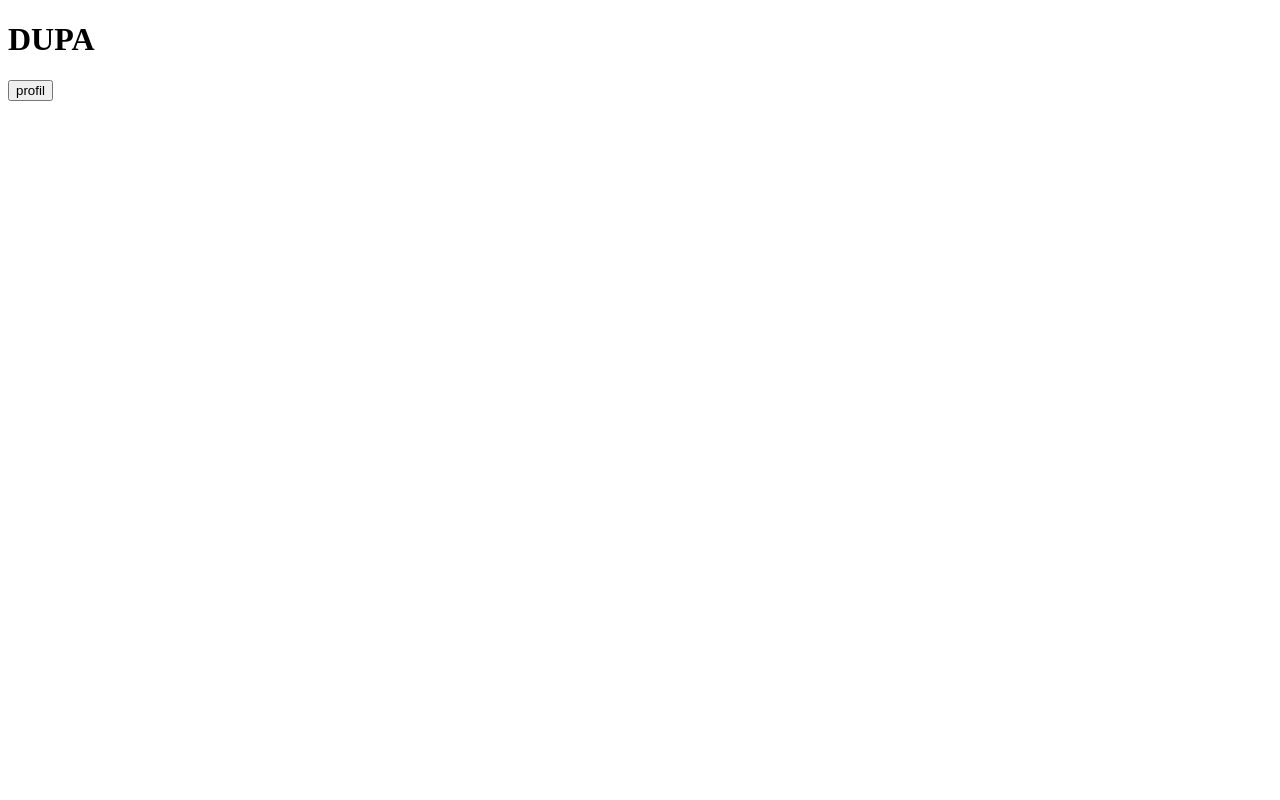
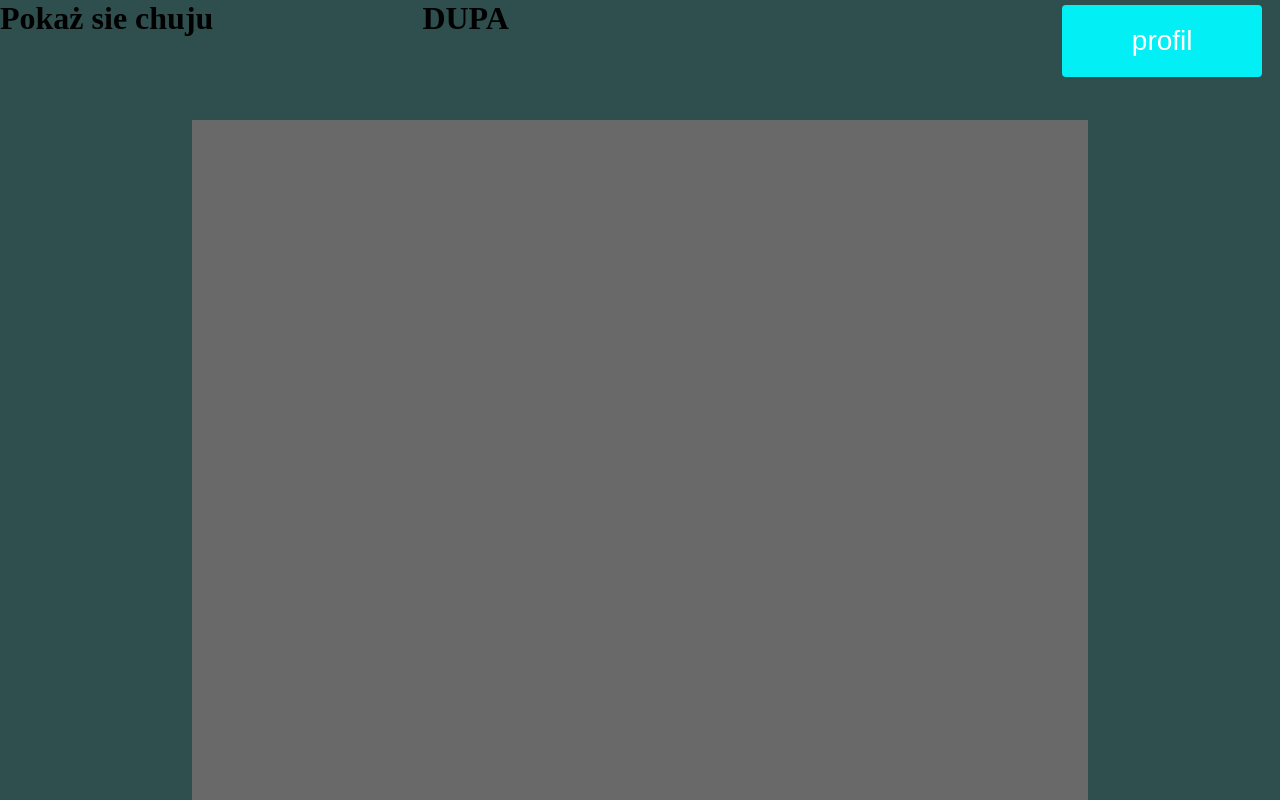
Before and after one commit to s22624-pjwstk/Projekt_v2, a Flask app: page /main in a window 1280 px wide. Before the commit the page is almost empty. Run offline with Flask 2, Linux system fonts and the light colour scheme.

Commit message:
Added ultra hiper button

```diff
--- a/templates/main_side.html
+++ b/templates/main_side.html
@@ -3,15 +3,113 @@
 <head>
     <meta charset="UTF-8">
     <title>main</title>
+    <style type="text/css">
+        *{
+            margin: 0;
+            padding: 0;
+
+        }
+        #top{
+            background-color: darkslategray;
+            height: 15vh;
+            width: 100%;
+            position: relative;
+            margin-top: 0;
+
+}
+#central{
+            background-color: dimgray;
+            height: 85vh;
+            width: 70%;
+            top:0;
+            float: left;
+
+}
+.side{
+            height: 85vh;
+            width: 15%;
+            background-color: darkslategray;
+            top: 0;
+            float: left;
+}
+.top_side{
+    height: auto;
+    width: 33%;
+    float: left;
+}
+input {
+  display: inline-block;
+  border-radius: 4px;
+  background-color: #02eff6;
+  border: none;
+  color: #ffffff;
+  text-align: center;
+  font-size: 28px;
+  padding: 20px;
+  width: 200px;
+  transition: all 0.5s;
+  cursor: pointer;
+  margin: 5px;
+}
+input:hover{
+    opacity: 0.5;
+}
+       span input  {
+  cursor: pointer;
+  display: inline-block;
+  position: relative;
+  transition: 0.5s;
+    float: right;
+}
+
+span input:after {
+  content: '>>';
+  position: absolute;
+  opacity: 0;
+  top: 0;
+  right: -20px;
+  transition: 0.5s;
+}
+
+ span:hover input {
+  padding-right: 25px;
+}
+        span:hover input:after {
+  opacity: 1;
+  right: 0;
+}
+    </style>
 </head>
 
 <body>
+<div id="top" name="top">
+    <div class="top_side">
+        <h1>Pokaż sie chuju</h1>
+    </div>
+    <div class="top_side">
+        <h1> DUPA </h1>
+    </div>
+    <div class="top_side" >
+        <form method="POST">
+            <span>
+            <input class='button' style="vertical-align:middle" type="submit" name="profil" value="profil" >
+            </span>
+        </form>
+    </div>
 
-<h1> DUPA </h1>
+</div>
+<div id="mid" name="mid">
+    <div class="side" name="left">
 
-<form method="POST">
-    <input type="submit" name="profil" value="profil">
-</form>
+    </div>
+    <div id="central" name="central">
+
+    </div>
+    <div class="side" name="right">
+
+    </div>
+
+</div>
 
 </body>
 </html>
```
Also changed, not shown: templates/style.css (added, +18 -0 lines).
